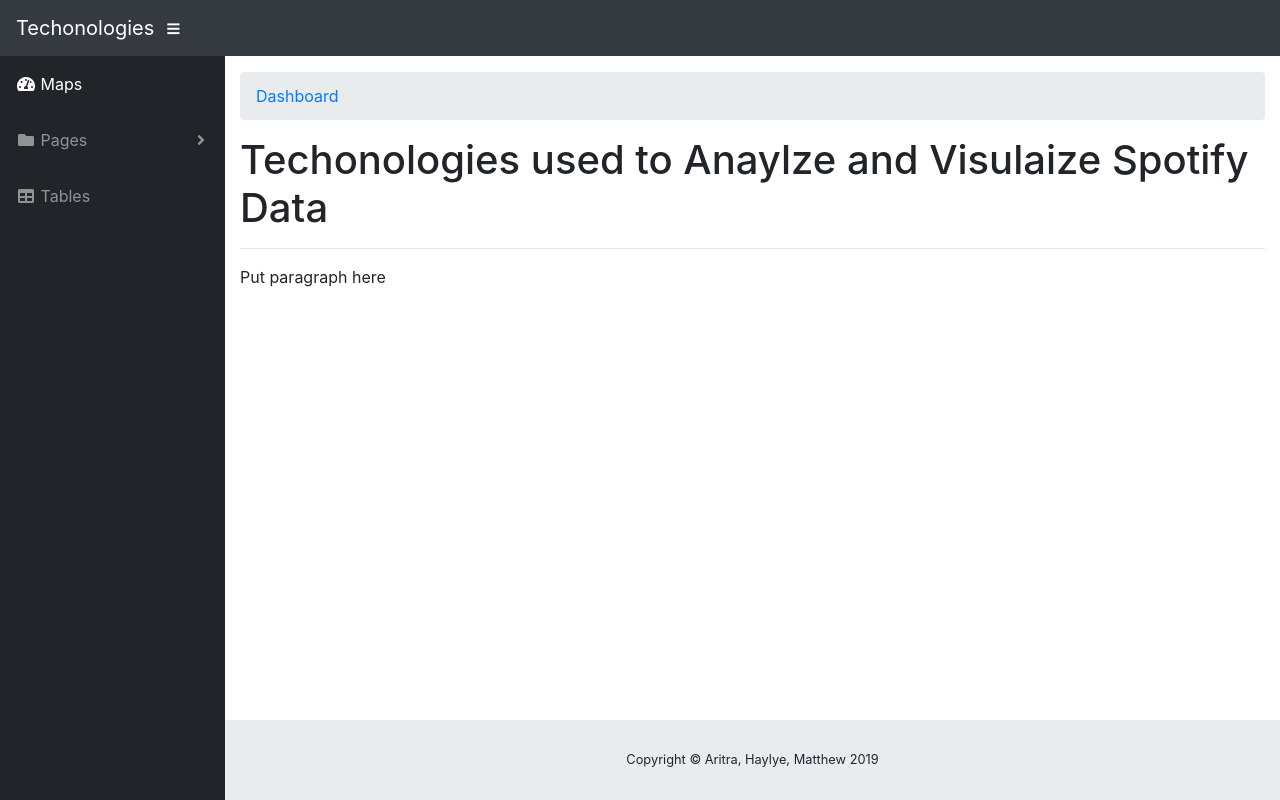
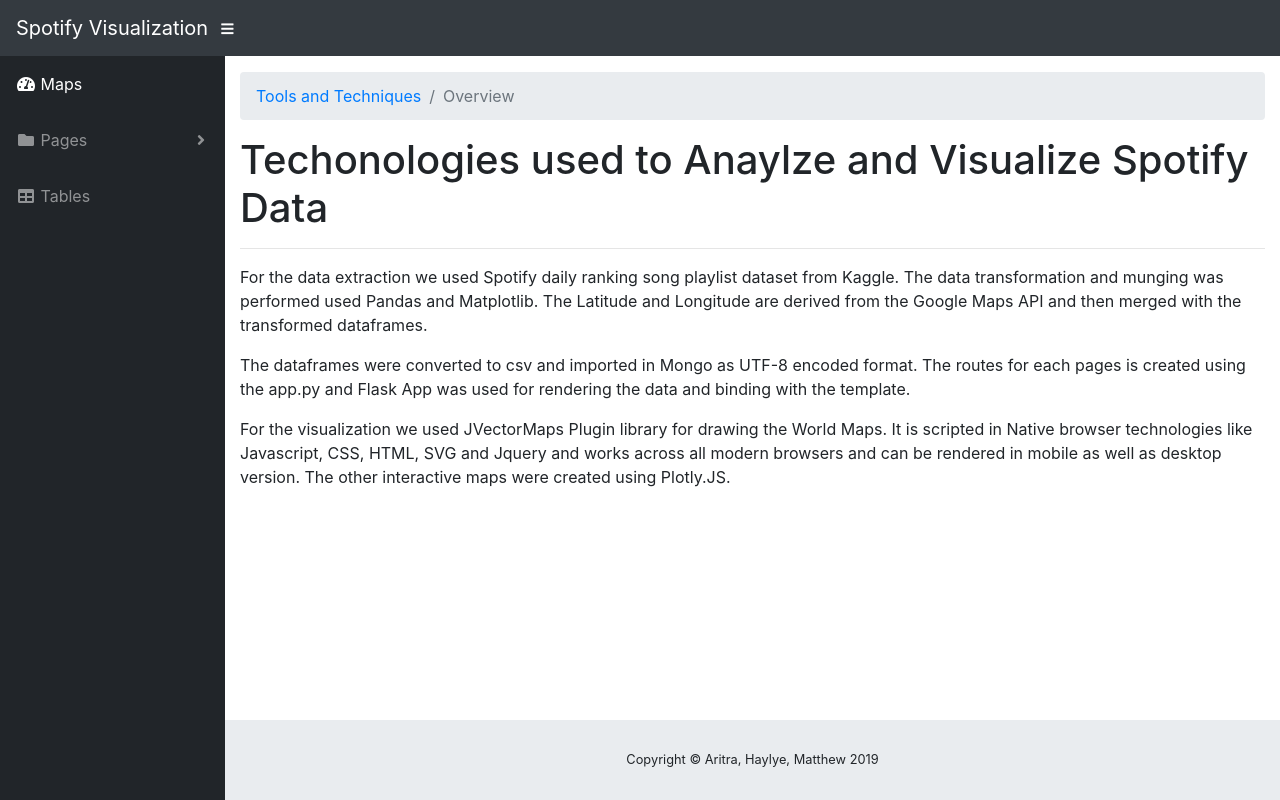
Before and after one commit to Aritra23/Spotify-Visualization, a Flask app: page /tech in a window 1280 px wide. Run offline with Flask 2, Linux system fonts and the light colour scheme; some libraries are stand-ins or nearby versions.

Commit message:
Add routes to Tech.html and update tools and technology section

```diff
--- a/2Project/templates/Tech.html
+++ b/2Project/templates/Tech.html
@@ -9,16 +9,24 @@
   <meta name="description" content="">
   <meta name="author" content="">
 
-  <title>Spotify Visulizations</title>
+  <title>Spotify Visualization</title>
 
   <!-- Custom fonts for this template-->
-  <link href="vendor/fontawesome-free/css/all.min.css" rel="stylesheet" type="text/css">
+  <link href="../static/bootstrap/vendor/fontawesome-free/css/all.min.css" rel="stylesheet" type="text/css">
 
   <!-- Page level plugin CSS-->
-  <link href="vendor/datatables/dataTables.bootstrap4.css" rel="stylesheet">
+  <link href="../static/bootstrap/vendor/datatables/dataTables.bootstrap4.css" rel="stylesheet">
 
   <!-- Custom styles for this template-->
-  <link href="css/sb-admin.css" rel="stylesheet">
+  <link href="../static/bootstrap/css/sb-admin.css" rel="stylesheet">
+
+  <!-- Non-Bootstrap Scripts -->
+  <link rel="stylesheet" href="../static/custom/css/jquery-jvectormap-2.0.3.css" type="text/css" media="screen"/>
+  <script src="../static/custom/js/jquery-3.3.0.min.js"></script>
+  <script src="../static/custom/js/jquery-jvectormap-2.0.3.min.js"></script>
+  <script src="../static/custom/js/jquery-jvectormap-world-mill.js"></script>
+  <script src="https://d3js.org/d3.v5.min.js"></script>
+  <script src="../static/custom/js/logic.js"></script>
 
 </head>
 
@@ -26,12 +34,11 @@
 
   <nav class="navbar navbar-expand navbar-dark bg-dark static-top">
 
-    <a class="navbar-brand mr-1" href="index.html">Techonologies</a>
+    <a class="navbar-brand mr-1" href="/">Spotify Visualization</a>
 
     <button class="btn btn-link btn-sm text-white order-1 order-sm-0" id="sidebarToggle" href="#">
       <i class="fas fa-bars"></i>
     </button>
-
 
 
     <!-- Navbar -->
@@ -45,7 +52,7 @@
     <!-- Sidebar -->
     <ul class="sidebar navbar-nav">
       <li class="nav-item active">
-    <a class="nav-link" href="index.html">
+        <a class="nav-link" href="/maps">
           <i class="fas fa-fw fa-tachometer-alt"></i>
           <span>Maps</span>
         </a>
@@ -56,12 +63,12 @@
           <span>Pages</span>
         </a>
         <div class="dropdown-menu" aria-labelledby="pagesDropdown">
-      <a class="dropdown-item" href="Tech.html">Technologies</a>
+          <a class="dropdown-item" href="/tech">Technologies</a>
         </div>
       </li>
 
       <li class="nav-item">
-    <a class="nav-link" href="tables.html">
+        <a class="nav-link" href="/table">
           <i class="fas fa-fw fa-table"></i>
           <span>Tables</span></a>
       </li>
@@ -74,15 +81,18 @@
         <!-- Breadcrumbs-->
         <ol class="breadcrumb">
           <li class="breadcrumb-item">
-            <a href="index.html">Dashboard</a>
+            <a href="#">Tools and Techniques</a>
           </li>
+          <li class="breadcrumb-item active">Overview</li>
+        </ol>
+        <!-- Page Content -->
+        <h1>Techonologies used to Anaylze and Visualize Spotify Data</h1>
+        <hr>
+        <p>For the data extraction we used Spotify daily ranking song playlist dataset from Kaggle. The data transformation and munging was performed used Pandas and Matplotlib. The Latitude and Longitude are derived from the Google Maps API and then merged with the transformed dataframes.  </p>
 
-        </ol>
+        <p>The dataframes were converted to csv and imported in Mongo as UTF-8 encoded format. The routes for each pages is created using the app.py and Flask App was used for rendering the data and binding with the template.</p>
 
-        <!-- Page Content -->
-        <h1>Techonologies used to Anaylze and Visulaize Spotify Data</h1>
-        <hr>
-        <p>Put paragraph here</p>
+        <p>For the visualization we used JVectorMaps Plugin library for drawing the World Maps. It is scripted in Native browser technologies like Javascript, CSS, HTML, SVG and Jquery and works across all modern browsers and can be rendered in mobile as well as desktop version. The other interactive maps were created using Plotly.JS.</p>
 
       </div>
       <!-- /.container-fluid -->
--- a/2Project/templates/index.html
+++ b/2Project/templates/index.html
@@ -9,7 +9,7 @@
   <meta name="description" content="">
   <meta name="author" content="">
 
-  <title>Mapping Spotify</title>
+  <title>Spotify Visualization</title>
 
   <!-- Custom fonts for this template-->
   <link href="../static/bootstrap/vendor/fontawesome-free/css/all.min.css" rel="stylesheet" type="text/css">
```
Lines whose indentation alone changed are shown as unchanged.
